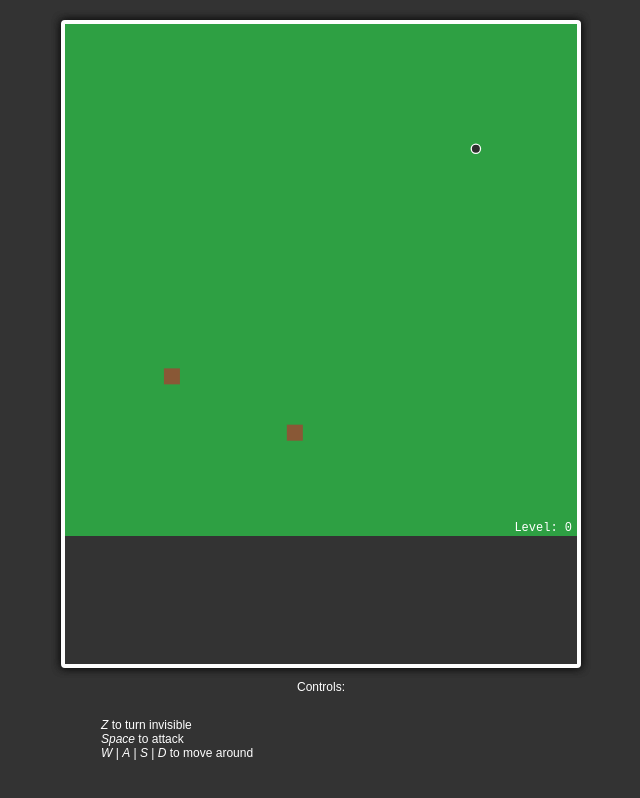
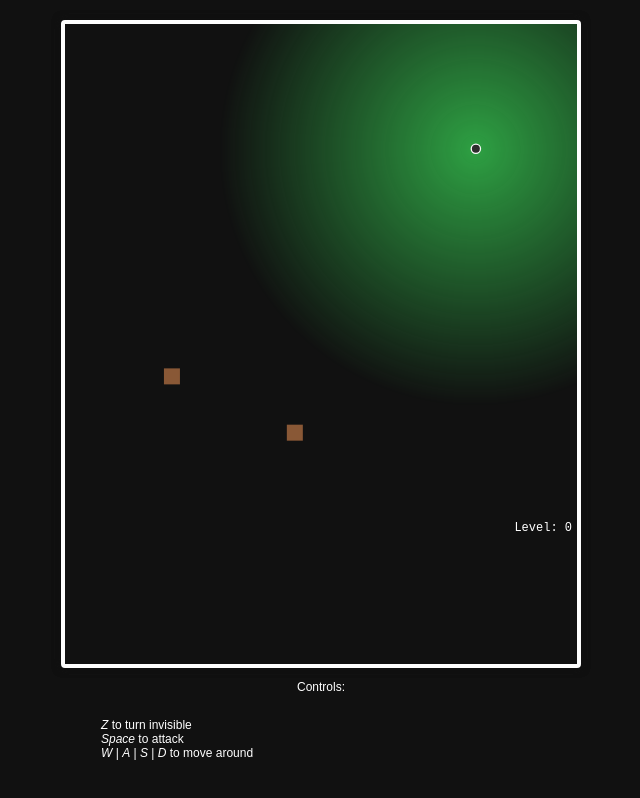
Before and after one commit to Mobilpadde/downwards, a website built with Vite: page index.html in a window 1280 px wide. Shown: the whole page, without its empty margins (327-967 px from the left). Built offline with nearby package versions, Linux system fonts and the light colour scheme; animation ran at ten frames a second.

Commit message:
Add dithering + multiple renders

```diff
--- a/index.html
+++ b/index.html
@@ -8,7 +8,6 @@
   </head>
   <body>
     <div id="c">
-      <canvas id="canvas"></canvas>
       <ul id="console"></ul>
     </div>
     <p>
--- /dev/null
+++ b/js/dither.js
@@ -0,0 +1,27 @@
+import Vec from "./vec";
+
+export default class Dither {
+  static render(dat, range) {
+    const newDat = new ImageData(dat.width, dat.height);
+
+    const hW = ~~(dat.width / 2);
+    const hH = ~~(dat.height / 2);
+    const center = new Vec(hW, hH);
+
+    for (let i = 0; i <= dat.data.length; i += 4) {
+      const y = ~~(i / 4 / dat.width);
+      const x = i / 4 - y * dat.width;
+
+      const p = new Vec(x, y);
+      const d = p.dist(center);
+      if (d < range) {
+        newDat.data[i + 0] = dat.data[i + 0];
+        newDat.data[i + 1] = dat.data[i + 1];
+        newDat.data[i + 2] = dat.data[i + 2];
+        newDat.data[i + 3] = 255 - ~~(255 * (d / range));
+      }
+    }
+
+    return newDat;
+  }
+}
--- a/js/main.js
+++ b/js/main.js
@@ -1,15 +1,17 @@
 import * as s from "./settings";
+import dither from "./dither";
 import Log from "./logger";
+
+import Renderer from "./renderer";
 
 import Zombie from "./creatures/zombie";
 import Player from "./creatures/player";
 import Ladder from "./entities/ladder";
 
-const c = document.getElementById("canvas");
-c.width = s.map.size;
-c.height = s.map.size;
+const mainRenderer = new Renderer(s.map.size);
+const bgRenderer = new Renderer(s.map.size);
 
-const ctx = c.getContext("2d");
+document.getElementById("c").prepend(mainRenderer.canvas);
 
 let level = 0;
 
@@ -20,44 +22,64 @@ let zombies = [];
 const player = new Player();
 
 const render = () => {
-  ctx.fillStyle = s.map.biome[s.map.currentBiome];
-  ctx.fillRect(0, 0, s.map.size, s.map.size);
-
-  entities.forEach((e) => {
-    e.trigger(player, () => {
-      entities = new Array(~~(Math.random() * 3) + 1)
-        .fill(0)
-        .map((_, i) => new Ladder(1 - i));
-
-      zombies = new Array(level + 1).fill(0).map(() => new Zombie());
-
-      const n = Object.keys(s.map.biome);
-      s.map.currentBiome = n[~~(Math.random() * n.length)];
-
-      level += e.level;
-      Log(`${player.name} entered Lv. ${level}`);
-    });
-
-    e.render(ctx);
-  });
+  bgRenderer.ctx.fillStyle = s.map.biome[s.map.currentBiome];
+  bgRenderer.ctx.fillRect(0, 0, s.map.size, s.map.size);
 
   player.attack(zombies);
   player.think();
   player.move();
-  player.render(ctx);
+  player.render(bgRenderer.ctx);
 
   zombies.forEach((z) => {
     z.attack(player);
     z.think();
     z.follow(player);
     z.wander();
-    z.render(ctx, true);
+    z.render(bgRenderer.ctx, true);
   });
 
-  ctx.fillStyle = `#fff`;
-  ctx.font = "12px monospace";
-  ctx.textAlign = "right";
-  ctx.fillText(`Level: ${level}`, s.map.size - 5, s.map.size - 5);
+  const dHalf = s.map.dither.size / 2;
+  const dat = bgRenderer.ctx.getImageData(
+    Math.min(player.pos.x - dHalf, player.pos.x),
+    Math.min(player.pos.y - dHalf, player.pos.y),
+    s.map.dither.size,
+    s.map.dither.size
+  );
+
+  const dithered = dither.render(dat, dHalf);
+
+  mainRenderer.ctx.clearRect(0, 0, s.map.size, s.map.size);
+  mainRenderer.ctx.putImageData(
+    dithered,
+    player.pos.x - dHalf,
+    player.pos.y - dHalf
+  );
+
+  entities.forEach((e) => {
+    e.trigger(player, () => {
+      level += e.level;
+
+      entities = new Array(~~(Math.random() * 3) + 1)
+        .fill(0)
+        .map((_, i) => new Ladder(1 - i));
+
+      zombies = new Array(level).fill(0).map(() => new Zombie());
+      s.map.dither.size -= level * 10;
+      s.map.dither.size = Math.max(s.map.dither.size, s.map.dither.minSize);
+
+      const n = Object.keys(s.map.biome);
+      s.map.currentBiome = n[~~(Math.random() * n.length)];
+
+      Log(`${player.name} entered Lv. ${level}`);
+    });
+
+    e.render(mainRenderer.ctx);
+  });
+
+  mainRenderer.ctx.fillStyle = `#fff`;
+  mainRenderer.ctx.font = "12px monospace";
+  mainRenderer.ctx.textAlign = "right";
+  mainRenderer.ctx.fillText(`Level: ${level}`, s.map.size - 5, s.map.size - 5);
 
   window.requestAnimationFrame(render);
 };
--- /dev/null
+++ b/js/renderer.js
@@ -0,0 +1,19 @@
+let idx = 0;
+
+export default class Renderer {
+  constructor(size) {
+    this.c = document.createElement("canvas");
+    this.c.id = `c_${idx++}`;
+
+    this.c.width = size;
+    this.c.height = size;
+  }
+
+  get canvas() {
+    return this.c;
+  }
+
+  get ctx() {
+    return this.c.getContext("2d");
+  }
+}
--- a/js/settings.js
+++ b/js/settings.js
@@ -5,6 +5,11 @@ const map = {
     ground: "#41413f",
   },
   currentBiome: "grass",
+
+  dither: {
+    size: 512,
+    minSize: 96,
+  },
 };
 
 const entity = {
--- a/styles/index.css
+++ b/styles/index.css
@@ -3,7 +3,7 @@ html {
 }
 
 body {
-  background: #333;
+  background: #111;
   color: #fff;
   width: 100vw;
   height: 100vh;
```
